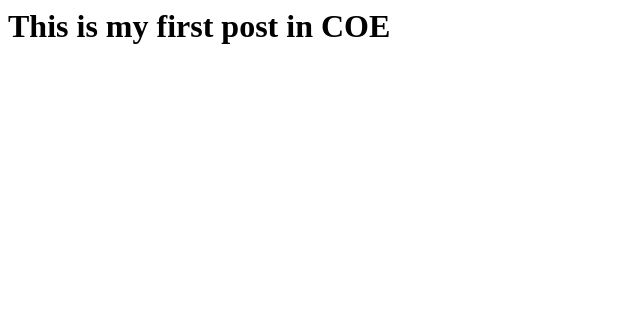
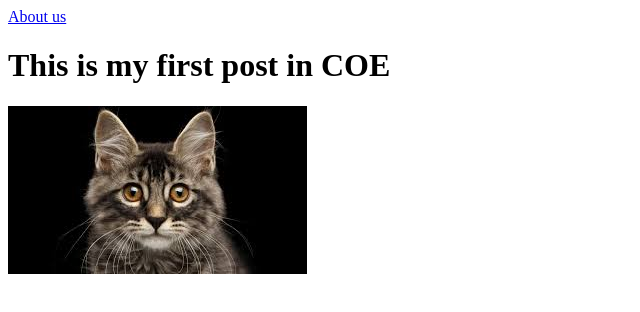
Before and after one commit to TechMaster/myblog, a plain HTML site: page index.html in a window 1280 px wide. Shown: the whole page, without its empty margins (0-640 px from the left). Drawn offline with Linux system fonts and the light colour scheme.

Commit message:
Do something #2

```diff
--- a/index.html
+++ b/index.html
@@ -3,6 +3,8 @@
     <title>My Blog</title>
   </head>
   <body>
+    <a href="about.html">About us</a>
     <h1>This is my first post in COE</h1>
+    <img src="cat.jpeg">
   </body>
 </html>
```
Also changed, not shown: about.html (added, +9 -0 lines), cat.jpeg (added).
